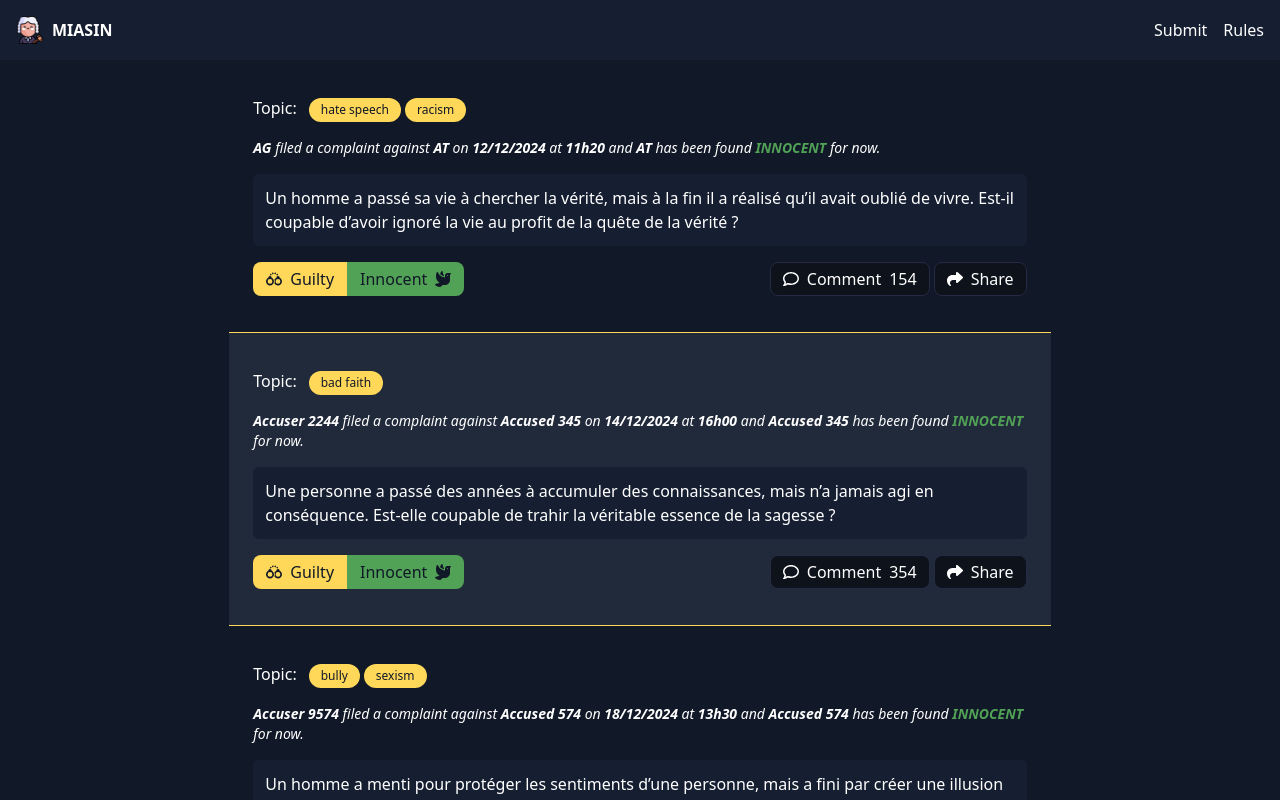
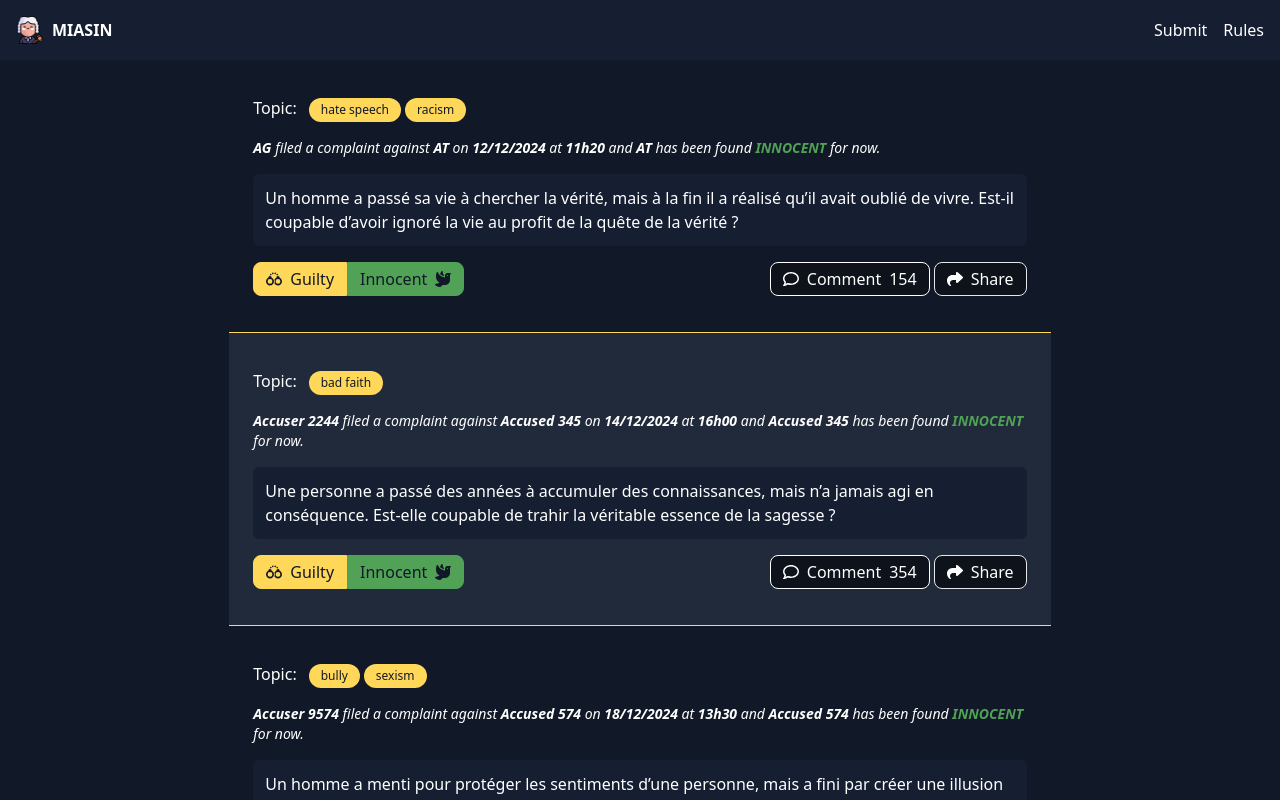
Before and after one commit to alaincodes/miasin, a Nuxt app in the folder frontend/: page /questions in a window 1280 px wide. Shown: the top 800 px of the page. Built offline with nearby package versions, Linux system fonts and the light colour scheme.

Commit message:
quesitons UI improvement

```diff
--- a/frontend/components/FetchQuestionsFromBackend.vue
+++ b/frontend/components/FetchQuestionsFromBackend.vue
@@ -21,8 +21,8 @@ const { data, pending, error } = await useFetch(
 	>
 		<div class="grid gap-4 h-full content-center p-4 md:px-6 md:py-9">
 			<p class="italic">
-				<strong>Anonymous</strong> filed a complaint against
-				<strong>{{ question.accused }}</strong>
+				<strong class="underline underline-offset-4">Anonymous</strong> filed a complaint against
+				<strong class="underline underline-offset-4">{{ question.accused }}</strong>
 				{{ dayjs().to(dayjs(question.createdAt)) }}
 			</p>
 
--- a/frontend/components/ui/CommentCTA.vue
+++ b/frontend/components/ui/CommentCTA.vue
@@ -9,7 +9,7 @@ onMounted(() => {
 </script>
 <template>
 	<button
-		class="flex gap-2 items-center py-1 px-3 bg-c-black-darker border border-c-black-lighter rounded-lg duration-300 hover:border-white"
+		class="flex gap-2 items-center py-1 px-3 bg-c-black-darker border border-white rounded-lg duration-300 hover:border-c-yellow-1"
 		aria-label="view comments"
 	>
 		<svg
--- a/frontend/components/ui/GuiltyCTA.vue
+++ b/frontend/components/ui/GuiltyCTA.vue
@@ -1,6 +1,6 @@
 <template>
 	<button
-		class="grid grid-flow-col place-items-center gap-2 py-1 px-3 border border-transparent rounded-lg duration-300 bg-c-yellow-1 text-c-black hover:bg-yellow-900 hover:border-yellow-900 hover:text-white"
+		class="grid grid-flow-col place-items-center gap-2 py-1 px-3 border border-c-yellow-1 rounded-lg duration-300 bg-c-yellow-1 text-c-black hover:bg-yellow-700 hover:text-white"
 		aria-label="Declare guilty"
 	>
 		<svg
--- a/frontend/components/ui/InnocentCTA.vue
+++ b/frontend/components/ui/InnocentCTA.vue
@@ -1,6 +1,6 @@
 <template>
 	<button
-		class="grid grid-flow-col place-items-center gap-2 py-1 px-3 border border-transparent rounded-lg duration-300 bg-c-green-3 text-c-black hover:bg-green-900 hover:border-green-900 hover:text-white"
+		class="grid grid-flow-col place-items-center gap-2 py-1 px-3 border border-c-green-3 rounded-lg duration-300 bg-c-green-3 text-c-black hover:bg-green-700 hover:text-white"
 		aria-label="Vote innocent"
 	>
 		<span>Innocent</span>
--- a/frontend/components/ui/ShareCTA.vue
+++ b/frontend/components/ui/ShareCTA.vue
@@ -1,6 +1,6 @@
 <template>
 	<button
-		class="flex gap-2 items-center py-1 px-3 bg-c-black-darker border border-c-black-lighter rounded-lg duration-300 hover:border-white"
+		class="flex gap-2 items-center py-1 px-3 bg-c-black-darker border border-c-white rounded-lg duration-300 hover:border-c-yellow-1"
 		aria-label="share"
 	>
 		<svg
```
